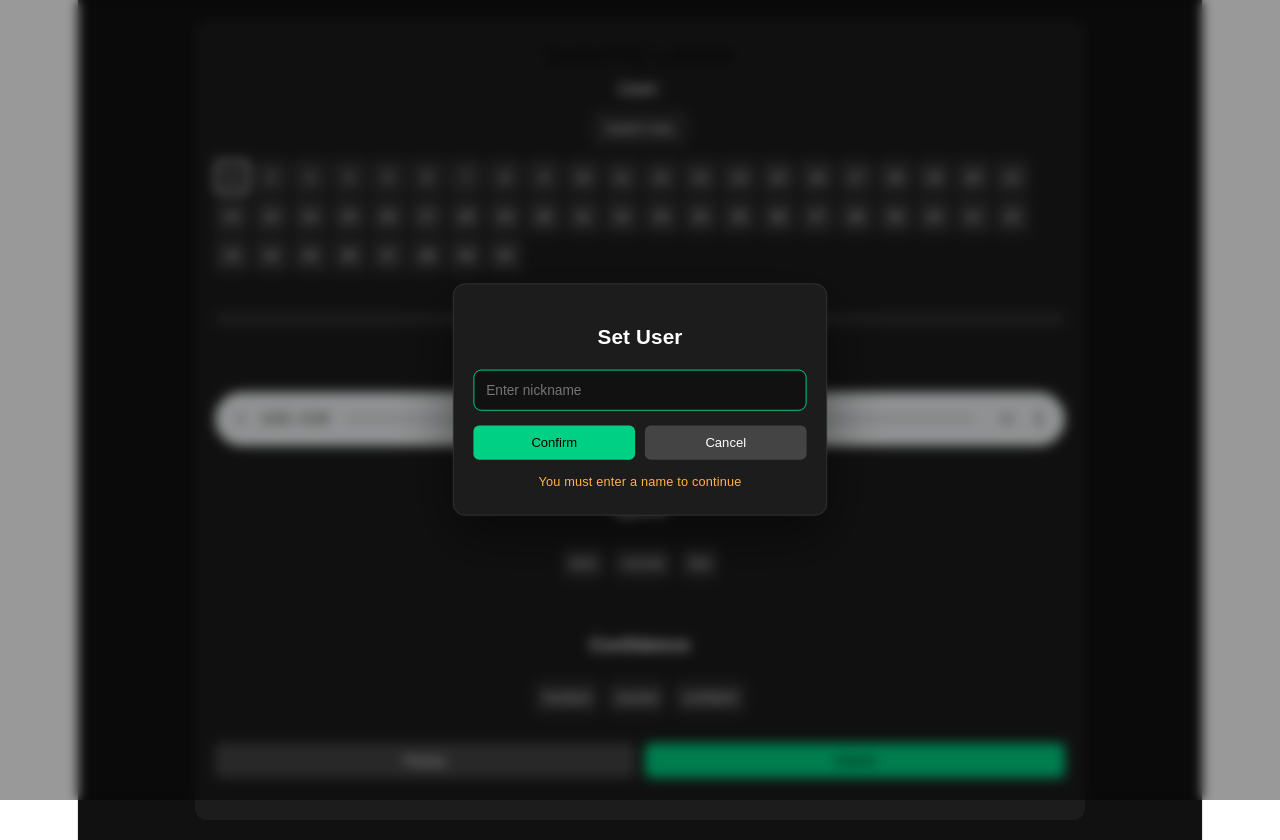
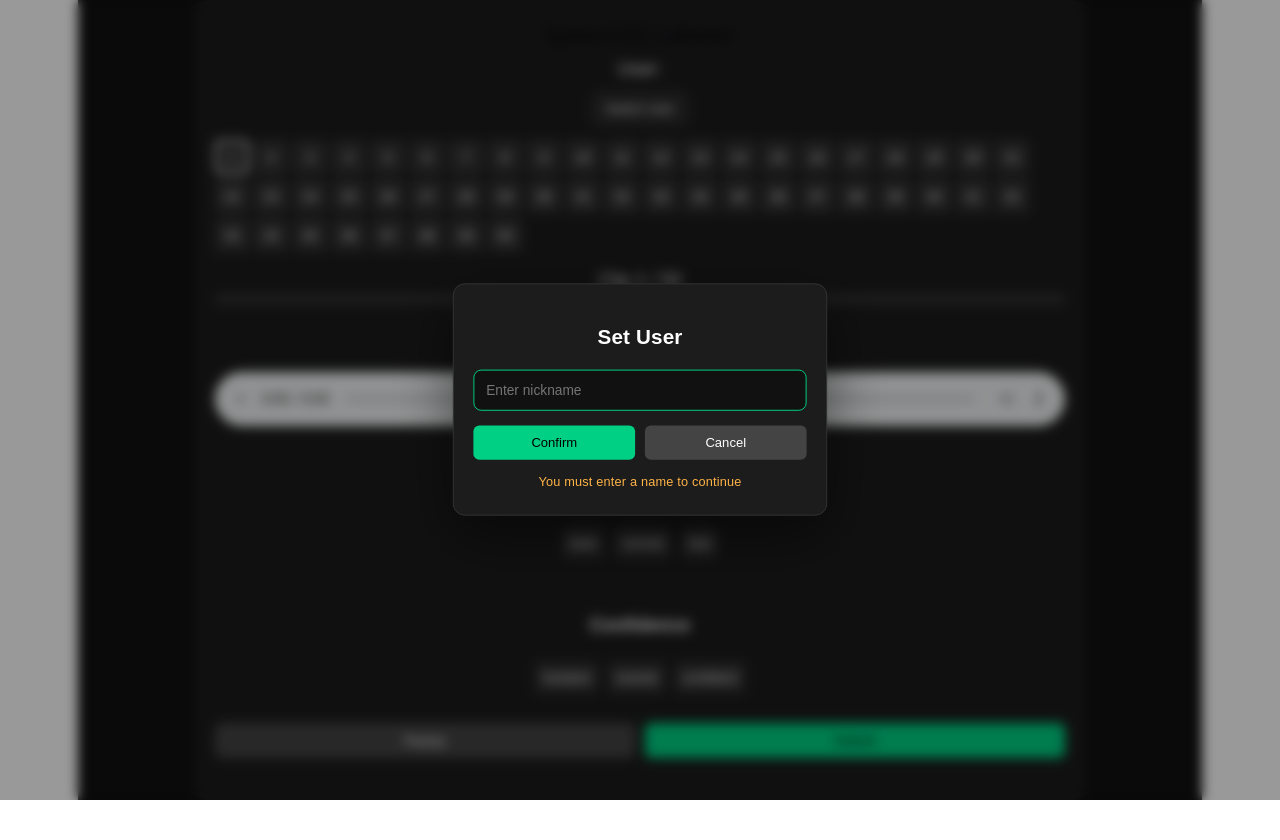
Before and after one commit to paulogabe1/speechiq-labeler, a React (Vite) app: page / in a window 1280 px wide. After the commit the page ends 800 px from the top, so only its background shows below. Built offline with nearby package versions, Linux system fonts and the light colour scheme.

Commit message:
Update App.jsx

```diff
--- a/src/App.jsx
+++ b/src/App.jsx
@@ -379,7 +379,7 @@ const styles = {
     color: "white",
     display: "flex",
     justifyContent: "center",
-    padding: 20,
+    padding: 0,
     fontFamily: "Arial"
   },
   card: {
```
